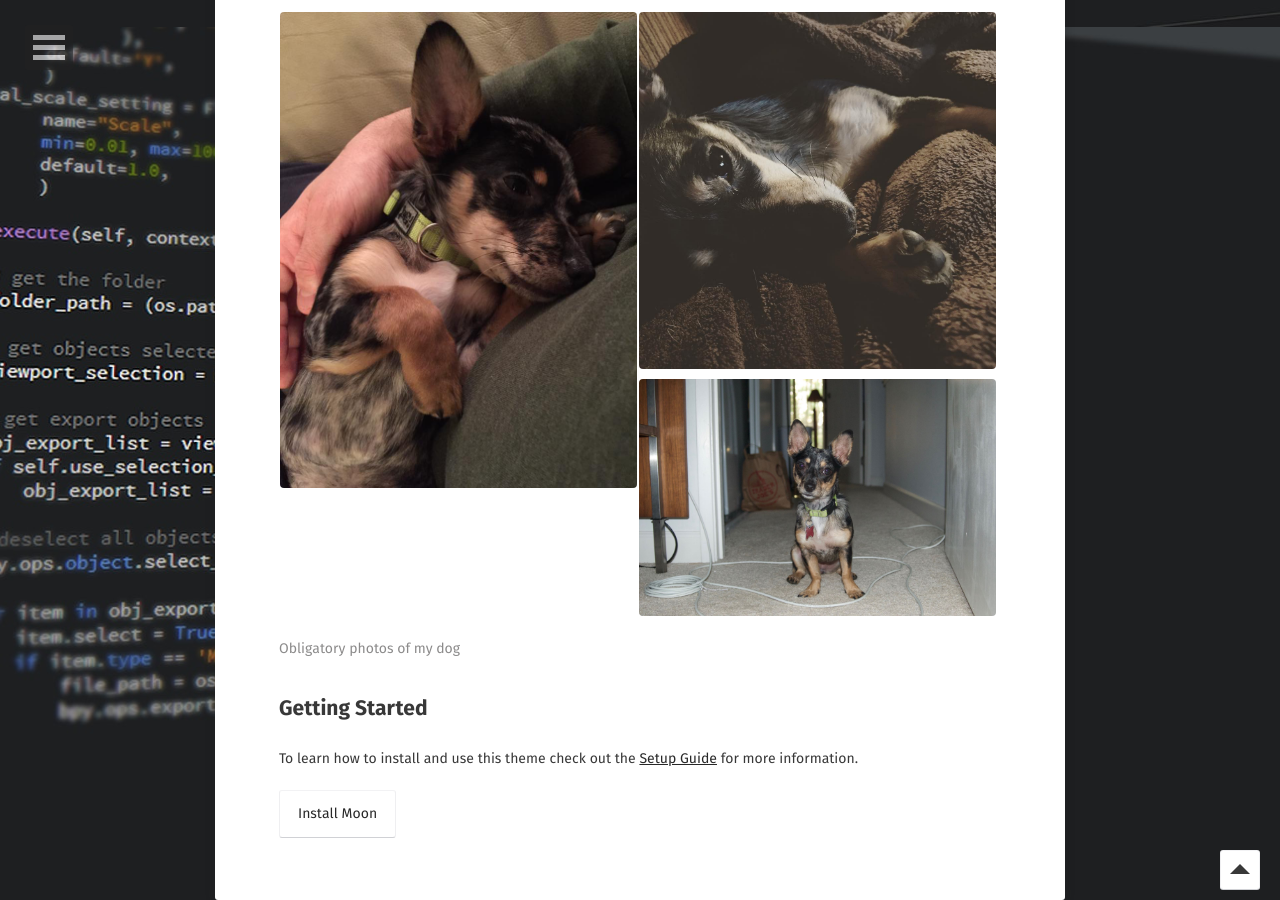
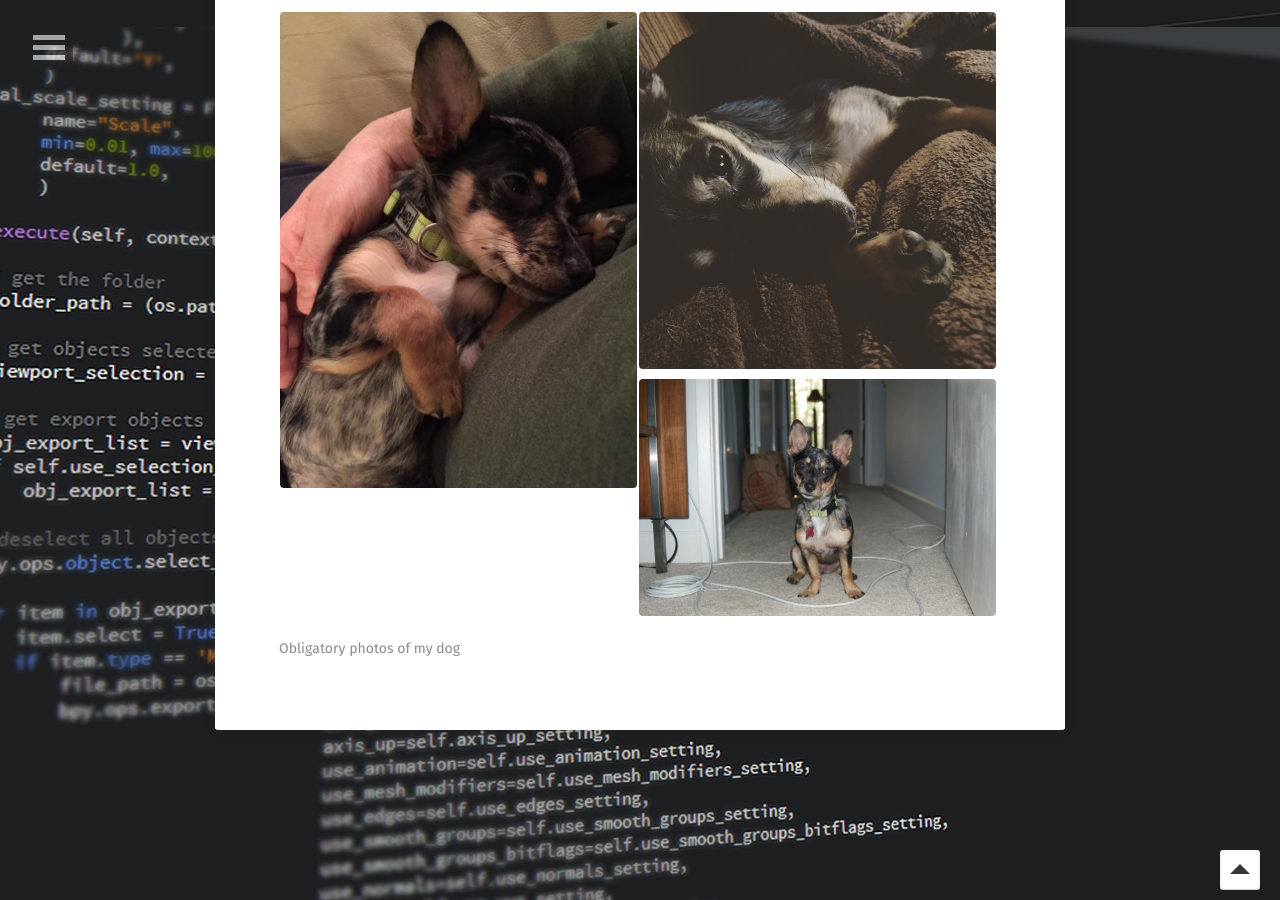
Before and after one commit to FrankD412/frankd412.github.io, a Jekyll site: the page built from about/index.md, in a window 1280 px wide and 900 px high, scrolled down 873 px. Built offline with Jekyll 4.4.1, drawn with Linux system fonts in a browser that asks for light colours; some web fonts are replaced.

Commit message:
Removal of theme template on About page.

```diff
--- a/about/index.md
+++ b/about/index.md
@@ -32,10 +32,3 @@ And finally, above all else -- always seek to do better than you did yesterday.
     {{ site.url }}/assets/img/rey/photo3.jpg
 {% endcapture %}
 {% include gallery images=images caption="Obligatory photos of my dog" cols=2 %}
-
-
-## Getting Started
-
-To learn how to install and use this theme check out the [Setup Guide](http://taylantatli.me/Moon/moon-theme/) for more information.
-
-[Install Moon](https://github.com/TaylanTatli/Moon){: .btn}
```
